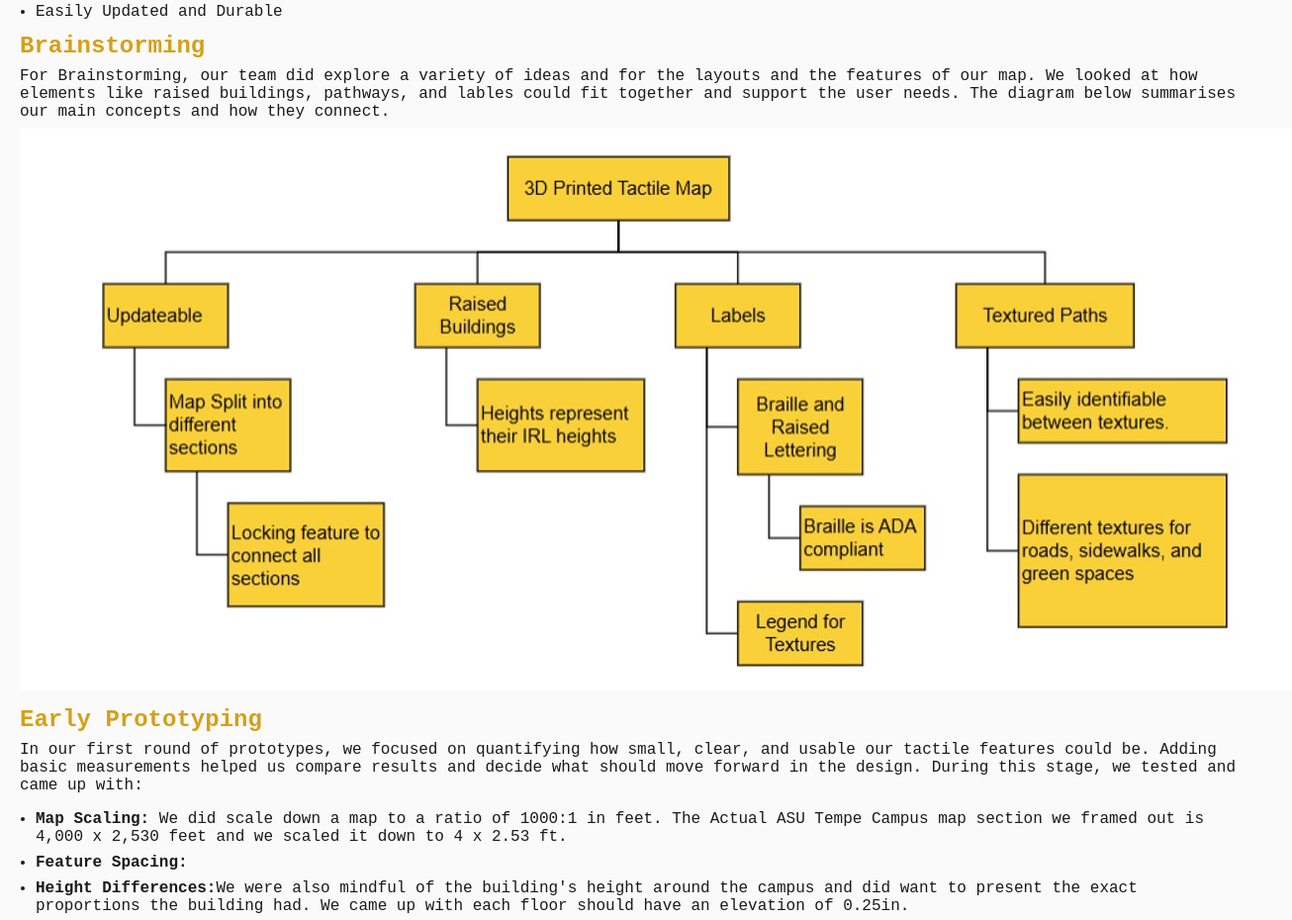
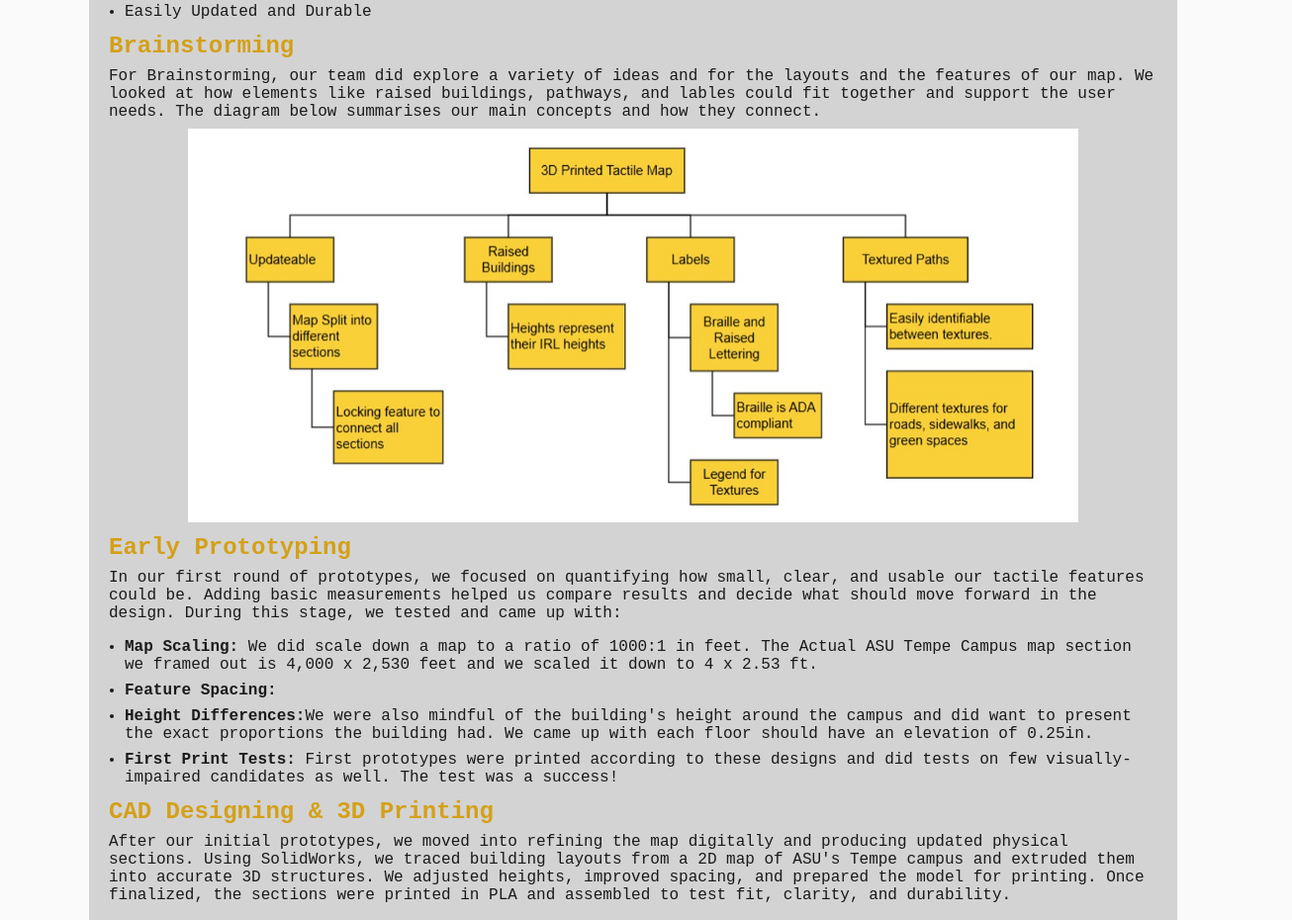
Before and after one commit to nvijaya6/nvijaya6.github.io, a plain HTML site: page process.html in a window 1280 px wide. Shown: the part 880-1810 px from the top of the page at 99% size, 1306 px wide, since content can reach past the window. Drawn offline with Linux system fonts and the light colour scheme.

Commit message:
Wrapper added

```diff
--- a/process.html
+++ b/process.html
@@ -7,6 +7,7 @@
     <title>3D Tactile Maps :: Process</title>
 </head>
 <body>
+<div class="wrapper">
     <header>
         <img src="logo2.jpg" alt="Logo">
         <h1><a href="index.html">3D Tactile Maps</a></h1>
@@ -43,7 +44,7 @@
             We looked at how elements like raised buildings, pathways, and lables could fit together and support the user needs.
             The diagram below summarises our main concepts and how they connect.
         </p>
-        <img src="brainstormingpic.jpg" alt="Brainstorm">
+        <img src="brainstormingpic.jpg" alt="Brainstorm" width="900px" class="bsimg">
         <h3>Early Prototyping</h3>
         <p>In our first round of prototypes, we focused on quantifying how small, clear, and usable our tactile features could be.
              Adding basic measurements helped us compare results and decide what should move forward in the design.
@@ -121,5 +122,6 @@
     <p>Copyright &copy;<i>2025-3D Tactile Maps</i></p>
     <a href="mailto:narenvijayaragavan@gmail.com">narenvijayaragavan@gmail.com</a>
 </footer>
+</div>
 </body>
 </html>
--- a/styles.css
+++ b/styles.css
@@ -9,6 +9,13 @@ body{
     background-color: var(--background);
     font-family: Arial, Helvetica, sans-serif;
     padding: 20px;
+}
+.wrapper{
+    max-width: 1100px;
+    margin: 0 auto;
+    padding: 0 20px;
+    background: lightgrey;
+    border-radius: 10px;
 }
 *{
     box-sizing: border-box;
@@ -89,6 +96,10 @@ nav a:active{
     background-image:url('processhero.jpg');
     background-size: 100% 100%;
     background-repeat: no-repeat;
+}
+img{
+    display: block;
+    margin: 0 auto;
 }
 h1{
     font-family: 'Courier New', Courier, monospace;
```
Also changed, not shown: about.html (+2 -1 lines), forms.html (+2 -1 lines), gallery.html (+2 -0 lines), index.html (+2 -0 lines).
